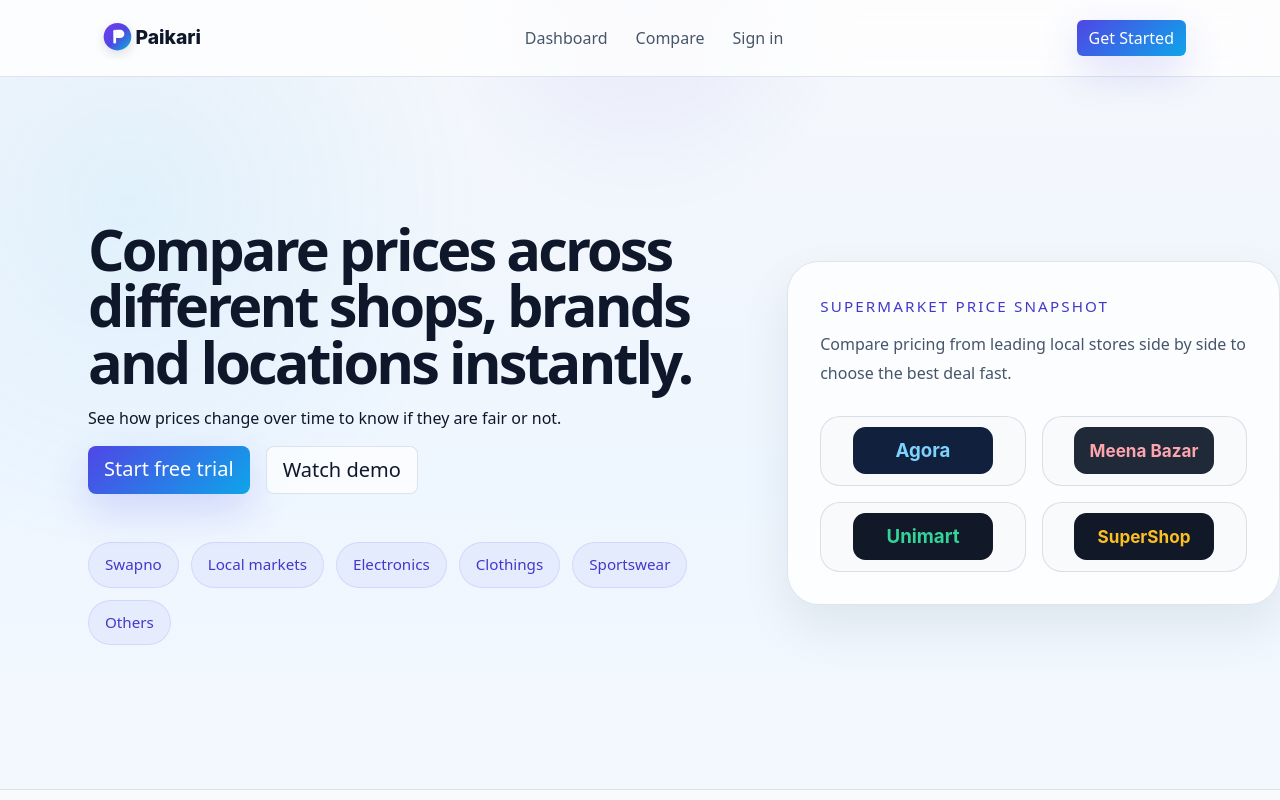
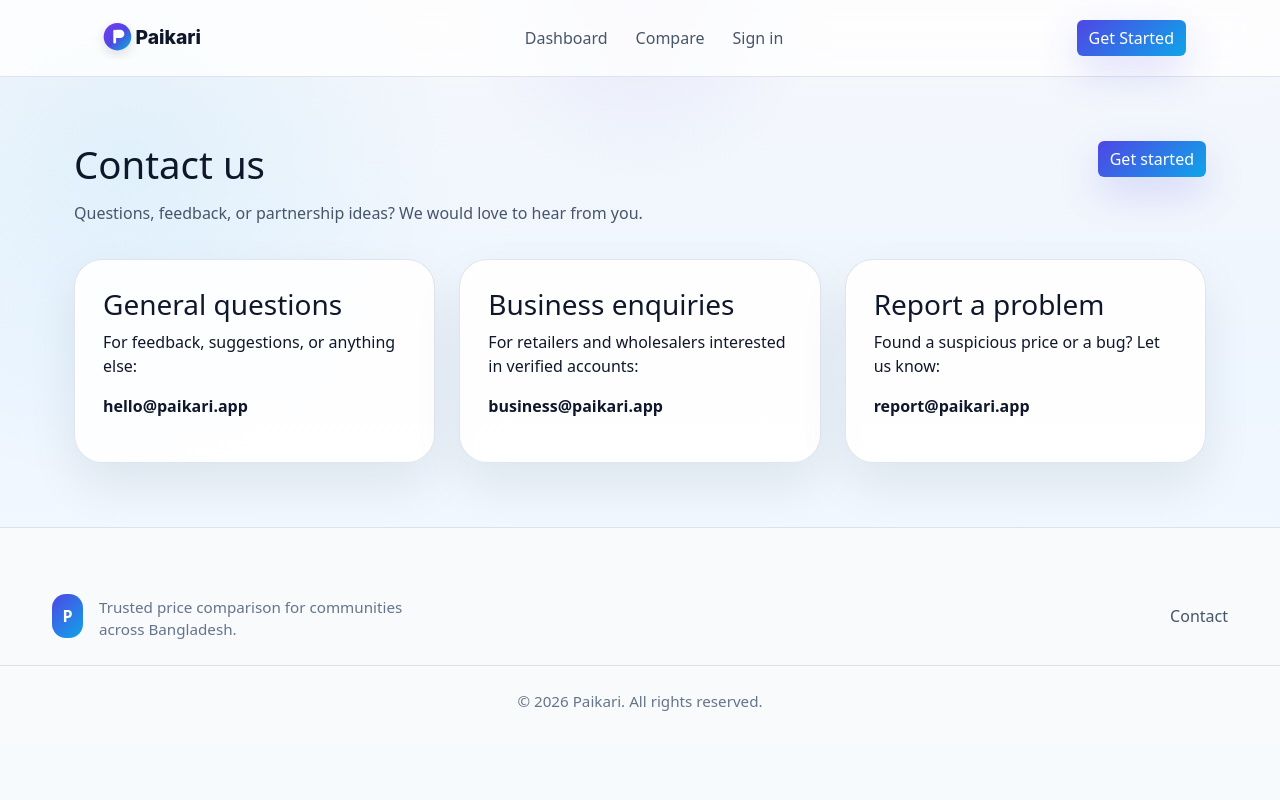
Before and after one commit to proyas2005/Paikari, a React (Vite) app in the folder frontend/: page /contact in a window 1280 px wide. Before the commit this address led to /. Shown: the top 800 px of the page. Built offline with nearby package versions, Linux system fonts and the light colour scheme.

Commit message:
Add contact page, trim footer, adjust logo sizes

```diff
--- a/frontend/src/components/Footer.tsx
+++ b/frontend/src/components/Footer.tsx
@@ -1,3 +1,5 @@
+import { Link } from 'react-router-dom';
+
 export default function Footer() {
   return (
     <footer className="site-footer">
@@ -10,10 +12,7 @@
           </div>
         </div>
         <div className="footer-links">
-          <a href="#" className="footer-link">Features</a>
-          <a href="#" className="footer-link">Pricing</a>
-          <a href="#" className="footer-link">Security</a>
-          <a href="#" className="footer-link">Contact</a>
+          <Link to="/contact" className="footer-link">Contact</Link>
         </div>
       </div>
       <div className="footer-bottom">
--- a/frontend/src/index.css
+++ b/frontend/src/index.css
@@ -274,7 +274,7 @@
 }
 
 .logo-card {
-  min-height: 70px;
+  min-height: 90px;
   border-radius: 1.25rem;
   background: #f8fafc;
   border: 1px solid rgba(148, 163, 184, 0.3);
@@ -288,7 +288,7 @@
 
 .logo-card-logo img {
   width: 100%;
-  max-width: 140px;
+  max-width: 200px;
   height: auto;
   object-fit: contain;
 }
--- /dev/null
+++ b/frontend/src/pages/ContactPage.tsx
@@ -0,0 +1,38 @@
+import { Link } from 'react-router-dom';
+import Navbar from '../components/Navbar';
+import Footer from '../components/Footer';
+
+export default function ContactPage() {
+  return (
+    <div className="home-shell">
+      <Navbar />
+      <main className="page-shell" style={{ paddingTop: '4rem', paddingBottom: '4rem' }}>
+        <div className="page-header">
+          <div>
+            <h1 className="page-title">Contact us</h1>
+            <p className="page-subtitle">Questions, feedback, or partnership ideas? We would love to hear from you.</p>
+          </div>
+          <Link className="btn btn-accent" to="/register">Get started</Link>
+        </div>
+        <div className="compare-grid">
+          <div className="compare-card">
+            <h3>General questions</h3>
+            <p>For feedback, suggestions, or anything else:</p>
+            <p><strong>hello@paikari.app</strong></p>
+          </div>
+          <div className="compare-card">
+            <h3>Business enquiries</h3>
+            <p>For retailers and wholesalers interested in verified accounts:</p>
+            <p><strong>business@paikari.app</strong></p>
+          </div>
+          <div className="compare-card">
+            <h3>Report a problem</h3>
+            <p>Found a suspicious price or a bug? Let us know:</p>
+            <p><strong>report@paikari.app</strong></p>
+          </div>
+        </div>
+      </main>
+      <Footer />
+    </div>
+  );
+}
--- a/frontend/src/pages/HomePage.tsx
+++ b/frontend/src/pages/HomePage.tsx
@@ -23,7 +23,7 @@
           </div>
           <div className="logo-grid">
             {['agora', 'meena-bazar', 'unimart', 'swapno'].map((store) => (
-              <div className="logo-card logo-card-logo" key={store}><img src={`/logos/${store}.svg`} alt={`${store} logo`} /></div>
+              <div className="logo-card logo-card-logo" key={store}><img src={`/app/logos/${store}.svg`} alt={`${store} logo`} /></div>
             ))}
           </div>
         </aside>
--- a/frontend/src/routes/AppRoutes.tsx
+++ b/frontend/src/routes/AppRoutes.tsx
@@ -6,6 +6,7 @@
 import RegisterPage from '../pages/RegisterPage';
 import EmailVerifiedPage from '../pages/EmailVerifiedPage';
 import SubmitPricePage from '../pages/SubmitPricePage';
+import ContactPage from '../pages/ContactPage';
 
 export default function AppRoutes() {
   const location = useLocation();
@@ -19,6 +20,7 @@
       <Route path="/register" element={<RegisterPage />} />
       <Route path="/email-verified" element={<EmailVerifiedPage />} />
       <Route path="/submit-price" element={<SubmitPricePage />} />
+      <Route path="/contact" element={<ContactPage />} />
       <Route path="*" element={<Navigate to="/" replace state={{ from: location }} />} />
 
     </Routes>
```
